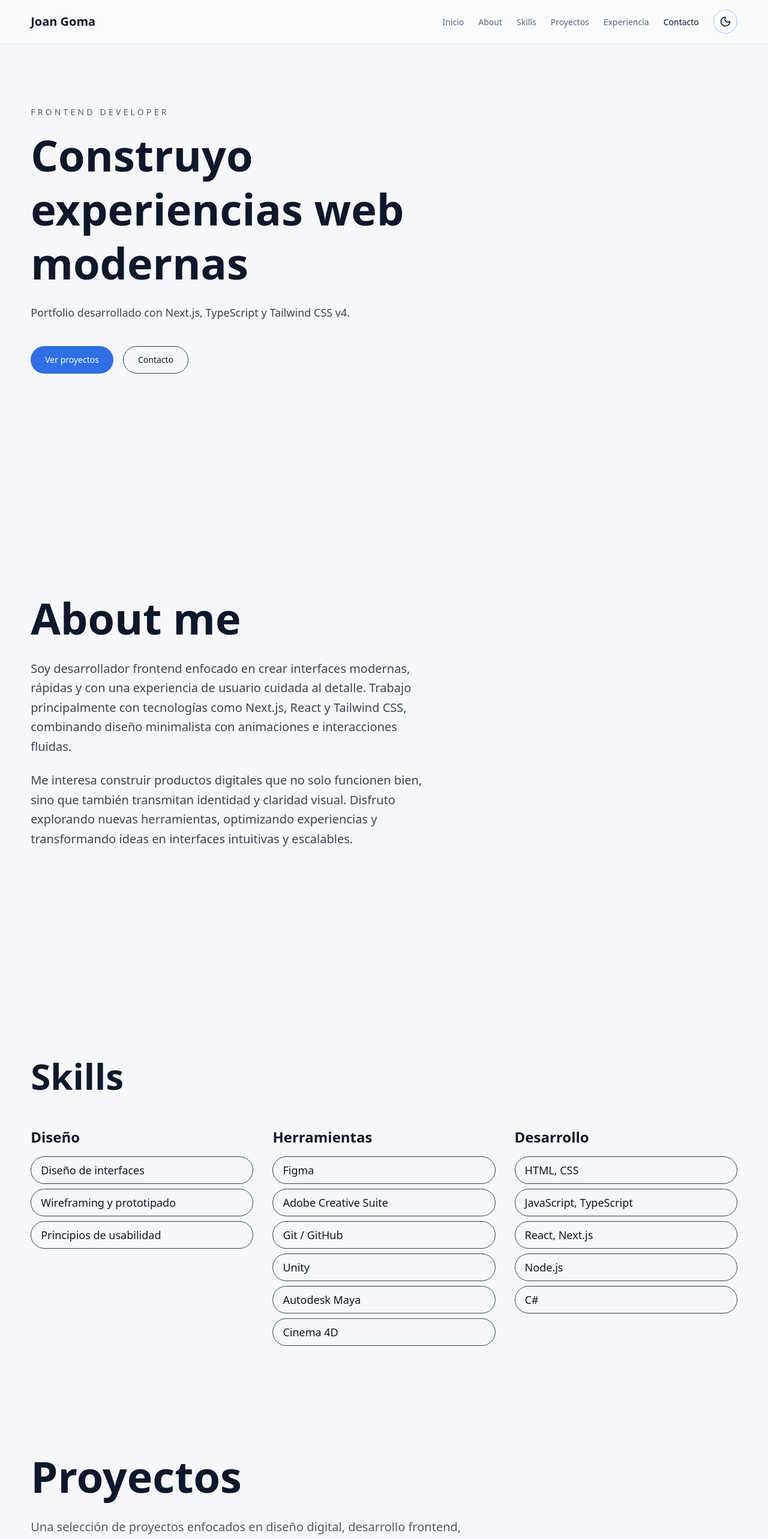
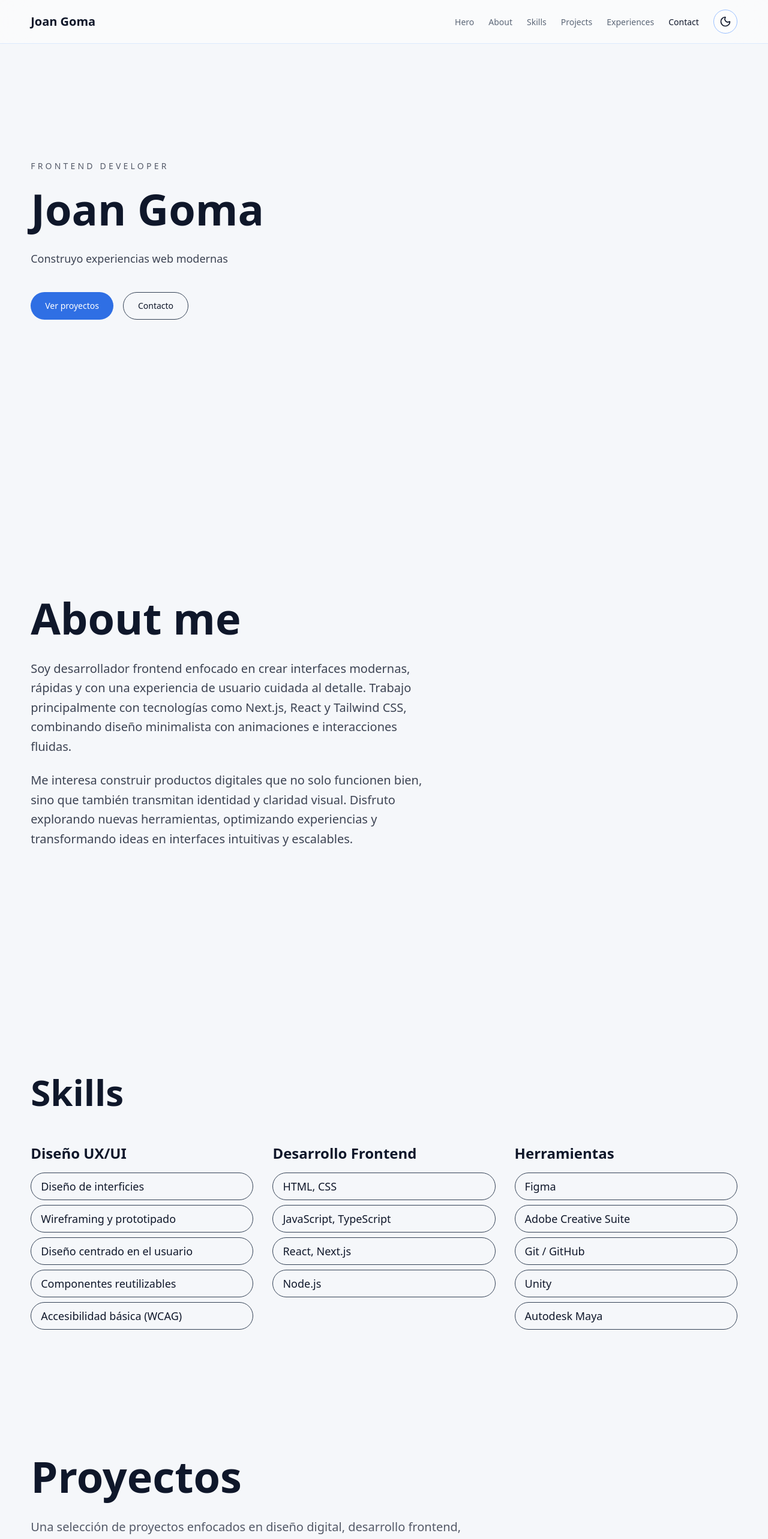
Before and after one commit to joangoma-code/portfolio, a Next.js app: page / in a window 1280 px wide. Shown: the top 2566 px of the page at 60% size. Built offline with nearby package versions, Linux system fonts and the light colour scheme.

Commit message:
content edition

```diff
--- a/app/page.tsx
+++ b/app/page.tsx
@@ -1,6 +1,6 @@
 import MainLayout from "@/components/layout/MainLayout";
 
-import HeroSection from "@/components/sections/HeroSection";
+import HomeSection from "@/components/sections/HomeSection";
 import AboutSection from "@/components/sections/AboutSection";
 import ProjectSection from "@/components/sections/projects";
 import SkillSection from "@/components/sections/SkillSection";
@@ -11,7 +11,7 @@ import ContactSection from "@/components/sections/ContactSection";
 export default function HomePage() {
   return (
     <MainLayout>
-      <HeroSection />
+      <HomeSection />
       <AboutSection />
       <SkillSection />
       <ProjectSection />
--- a/components/layout/SideNav.tsx
+++ b/components/layout/SideNav.tsx
@@ -30,9 +30,9 @@ export default function SideNav() {
     >
       <nav>
         <ul className="space-y-5">
-          {links.map((link) => {
+          {links.map((link, index) => {
             const isActive =
-              activeSection === link.id && activeSection !== "inicio" ;
+              activeSection === link.id && index !== 0 ;
 
             return (
               <li key={link.id}>
@@ -51,26 +51,11 @@ export default function SideNav() {
                     `}
                   >
                     {isActive ? (
-                      <Hexagon className="size-5 stroke-2" />
+                      <Hexagon strokeWidth={2} className="size-5"  />
                     ) : (
-                      <Diamond className="size-5 stroke-1" />
+                      <Diamond strokeWidth={1} className="size-5" />
                     )}
                   </span>
-                  {/*
-                  <span
-                    className={`
-                      text-sm transition-all
-
-                      ${
-                        isActive
-                          ? "opacity-100"
-                          : "opacity-0 -translate-x-2"
-                      }
-                    `}
-                  >
-                    {link.label}
-                  </span>
-                  */}
                 </Link>
               </li>
             );
--- a/components/sections/ContactSection.tsx
+++ b/components/sections/ContactSection.tsx
@@ -18,7 +18,7 @@ const contacts = [
 export default function ContactSection() {
   return (
     <section
-      id="contacto"
+      id="contact"
       className="flex min-h-screen items-center justify-center py-4"
     >
       <Container>
@@ -35,6 +35,7 @@ export default function ContactSection() {
               desarrollo y experiencia de usuario.
             </p>
           </div>
+          {/*Open to Frontend Developer opportunities. */}
 
           <div className="flex flex-col gap-6 md:flex-row md:gap-12">
             {contacts.map((contact) => (
--- a/components/sections/HeroSection.tsx
+++ b/components/sections/HomeSection.tsx
@@ -1,10 +1,10 @@
 import Button from "@/components/ui/Button";
 import Container from "@/components/ui/Container";
 
-export default function HeroSection() {
+export default function HomeSection() {
   return (
     <section
-      id="inicio"
+      id="home"
       className="flex min-h-screen items-center justify-center"
     >
       <Container>
@@ -14,21 +14,20 @@ export default function HeroSection() {
           </p>
 
           <h1 className="text-5xl font-bold leading-tight md:text-7xl">
-            Construyo experiencias web modernas
+            Joan Goma
           </h1>
 
           <p className="mt-6 text-lg leading-relaxed opacity-80">
-            Portfolio desarrollado con Next.js,
-            TypeScript y Tailwind CSS v4.
+            Construyo experiencias web modernas
           </p>
 
           <div className="mt-10 flex gap-4 ">
-            <Button href="#proyectos">
+            <Button href="#projects">
               Ver proyectos
             </Button>
 
             <Button
-              href="#contacto"
+              href="#contact"
               variant="secondary"
             >
               Contacto
--- a/components/sections/SkillSection.tsx
+++ b/components/sections/SkillSection.tsx
@@ -2,11 +2,22 @@ import Container from "@/components/ui/Container";
 
 const skills = [
   {
-    title: "Diseño",
+    title: "Diseño UX/UI",
     items: [
-      "Diseño de interfaces",
+      "Diseño de interficies",
       "Wireframing y prototipado",
-      "Principios de usabilidad",
+      "Diseño centrado en el usuario",
+      "Componentes reutilizables",
+      "Accesibilidad básica (WCAG)",
+    ],
+  },
+    {
+    title: "Desarrollo Frontend",
+    items: [
+      "HTML, CSS",
+      "JavaScript, TypeScript",
+      "React, Next.js",
+      "Node.js",
     ],
   },
   {
@@ -17,17 +28,6 @@ const skills = [
       "Git / GitHub",
       "Unity",
       "Autodesk Maya",
-      "Cinema 4D",
-    ],
-  },
-  {
-    title: "Desarrollo",
-    items: [
-      "HTML, CSS",
-      "JavaScript, TypeScript",
-      "React, Next.js",
-      "Node.js",
-      "C#",
     ],
   },
 ];
--- a/components/sections/experiences/ExperienceCard.tsx
+++ b/components/sections/experiences/ExperienceCard.tsx
@@ -36,7 +36,7 @@ export default function ExperienceCard({
         <ul className="mt-5 leading-relaxed opacity-80">
           {experience.description.map( (item) => (
             <li key={item} className="flex items-start gap-3">
-              <Diamond className="size-3 text-(--color-border) shrink-0 mt-2" />
+              <Diamond strokeWidth={3} className="size-3 text-(--color-border) mt-2" />
               <span>{item}</span>
             </li>
           ))}
--- a/components/sections/experiences/index.tsx
+++ b/components/sections/experiences/index.tsx
@@ -7,7 +7,7 @@ import ExperienceCard from "./ExperienceCard";
 export default function ExperienceSection() {
   return (
     <section
-      id="experiencia"
+      id="experiences"
       className="flex min-h-screen items-center justify-center py-4"
     >
       <Container>
@@ -16,12 +16,6 @@ export default function ExperienceSection() {
             <h2 className="text-5xl font-bold leading-tight md:text-7xl">
               Experiencia
             </h2>
-
-            <p className="text-lg leading-relaxed opacity-70 md:text-xl">
-              Aunque mi experiencia en el sector digital es junior, he trabajado
-              en entornos profesionales donde he desarrollado habilidades
-              transferibles clave.
-            </p>
           </div>
 
           <div className="relative">
--- a/components/sections/projects/index.tsx
+++ b/components/sections/projects/index.tsx
@@ -43,7 +43,7 @@ export default function ProjectsSection() {
   return (
     <>
       <section
-        id="proyectos"
+        id="projects"
         className="flex min-h-screen items-center justify-center py-4"
       >
         <Container>
@@ -77,9 +77,9 @@ export default function ProjectsSection() {
                 className="flex items-center text-(--color-foreground) hover:text-(--color-border)"
               >
                 {showAll ?
-                <DiamondMinus className="size-10 stroke-1"/>
+                <DiamondMinus strokeWidth={1} className="size-10"/>
                 :
-                <DiamondPlus className="size-10 stroke-1"/>
+                <DiamondPlus strokeWidth={1} className="size-10"/>
                 }
               </button>
             </div>
--- a/data/experiences.ts
+++ b/data/experiences.ts
@@ -7,9 +7,10 @@ export const experiences: Experience[] = [
     date: "2015 - Actualidad",
     description:
       [
-        "Trabajo continuado en retail y alimentación",
-        "Desarrollando responsabilidad",
-        "Comunicación y organización.",
+      "Atención al cliente en entornos de alta demanda.",
+      "Resolución de incidencias y soporte al usuario.",
+      "Trabajo en equipo y coordinación de tareas operativas.",
+      "Adaptación rápida a procesos y herramientas internas.",
       ]
   },
   {
@@ -18,9 +19,10 @@ export const experiences: Experience[] = [
     date: "2024",
     description:
       [
-        "Formación centrada en diseño digital",
-        "Experiencia de usuario",
-        "Comunicación multimedia.",
+      "Formación en UX/UI y diseño de interacción.",
+      "Principios de usabilidad y diseño centrado en el usuario.",
+      "Desarrollo de proyectos digitales interactivos.",
+      "Aplicación de comunicación visual en entornos web.",
       ],
   },
   {
@@ -29,9 +31,10 @@ export const experiences: Experience[] = [
     date: "2024",
     description:
     [
-      "Apoyo al equipo artístico en tareas técnicas para videojuegos",
-      "Colaboración multidisciplinar",
-       "Trabajo con herramientas gráficas.",
+      "Integración y optimización de assets para videojuegos.",
+      "Colaboración con equipos de arte y desarrollo.",
+      "Adaptación de recursos a requisitos técnicos del motor.",
+      "Soporte en flujos de producción digital.",
     ]
 
   },
@@ -41,8 +44,10 @@ export const experiences: Experience[] = [
     date: "2018",
     description:
     [
-      "Formación en animación",
-      "Fundamentos visuales aplicados al entorno digital.",
+      "Fundamentos de animación 2D y 3D.",
+      "Timing, movimiento y narrativa visual.",
+      "Creación de proyectos audiovisuales.",
+      "Flujos de producción digital creativa.",
     ]
   },
   {
@@ -51,8 +56,10 @@ export const experiences: Experience[] = [
     date: "2018",
     description:
     [
-      "Apoyo en tareas de diseño gráfico",
-      "Desarrollo visual en entorno profesional.",
+      "Diseño de piezas gráficas para entornos digitales.",
+      "Adaptación de contenido visual a diferentes formatos.",
+      "Colaboración en proyectos de branding.",
+      "Aplicación de principios de composición y tipografía.",
     ]
   },
 ];
--- a/data/links.ts
+++ b/data/links.ts
@@ -1,7 +1,7 @@
 export const links = [
   {
-    id: "inicio",
-    label: "Inicio",
+    id: "hero",
+    label: "Hero",
   },
   {
     id: "about",
@@ -12,17 +12,17 @@ export const links = [
     label: "Skills",
   },
   {
-    id: "proyectos",
-    label: "Proyectos",
+    id: "projects",
+    label: "Projects",
 
   },
   {
-    id: "experiencia",
-    label: "Experiencia",
+    id: "experiences",
+    label: "Experiences",
 
   },
   {
-    id: "contacto",
-    label: "Contacto",
+    id: "contact",
+    label: "Contact",
   },
 ];
```
Also changed, not shown: components/sections/AboutSection.tsx (+8 -0 lines).
